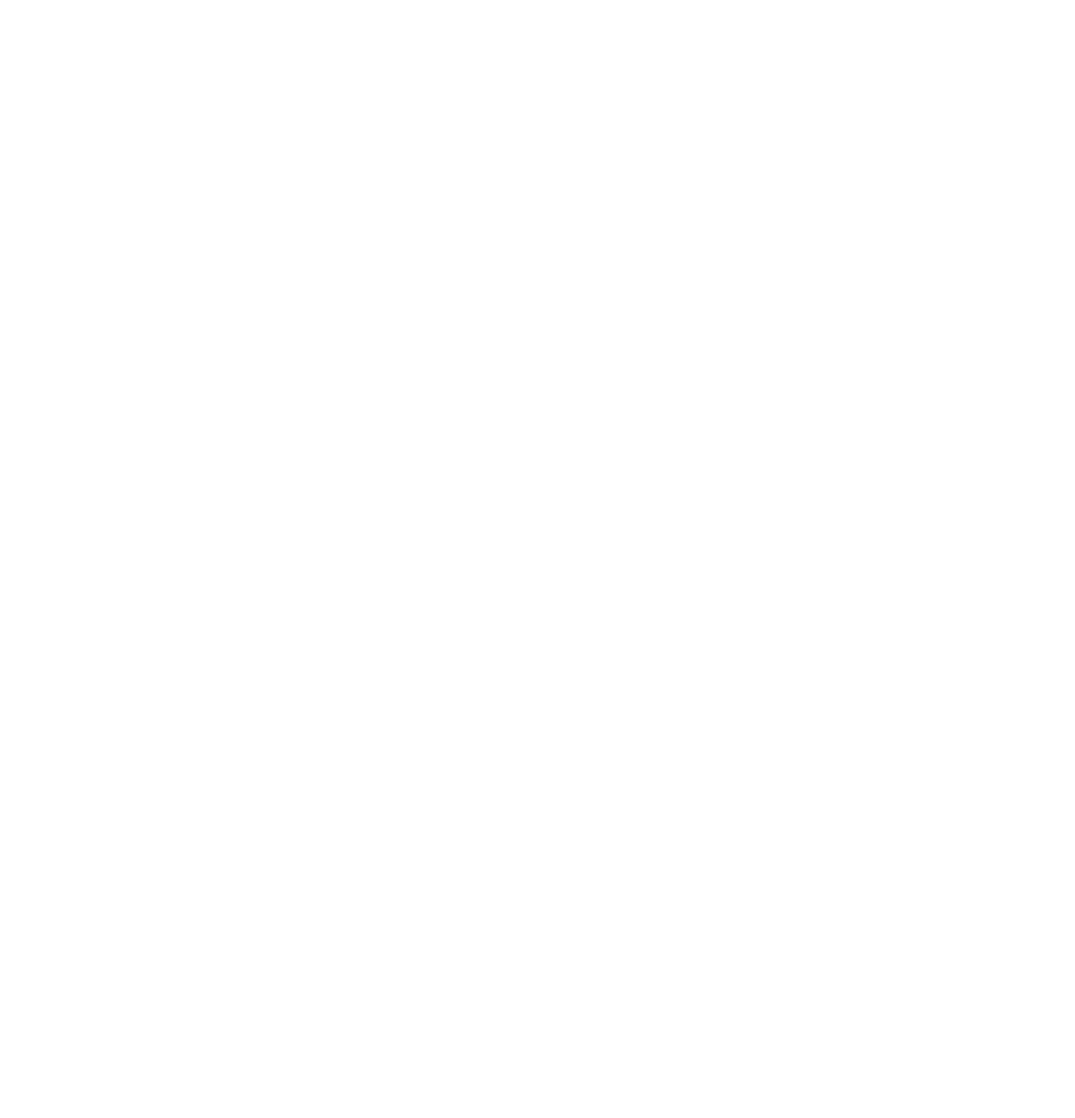
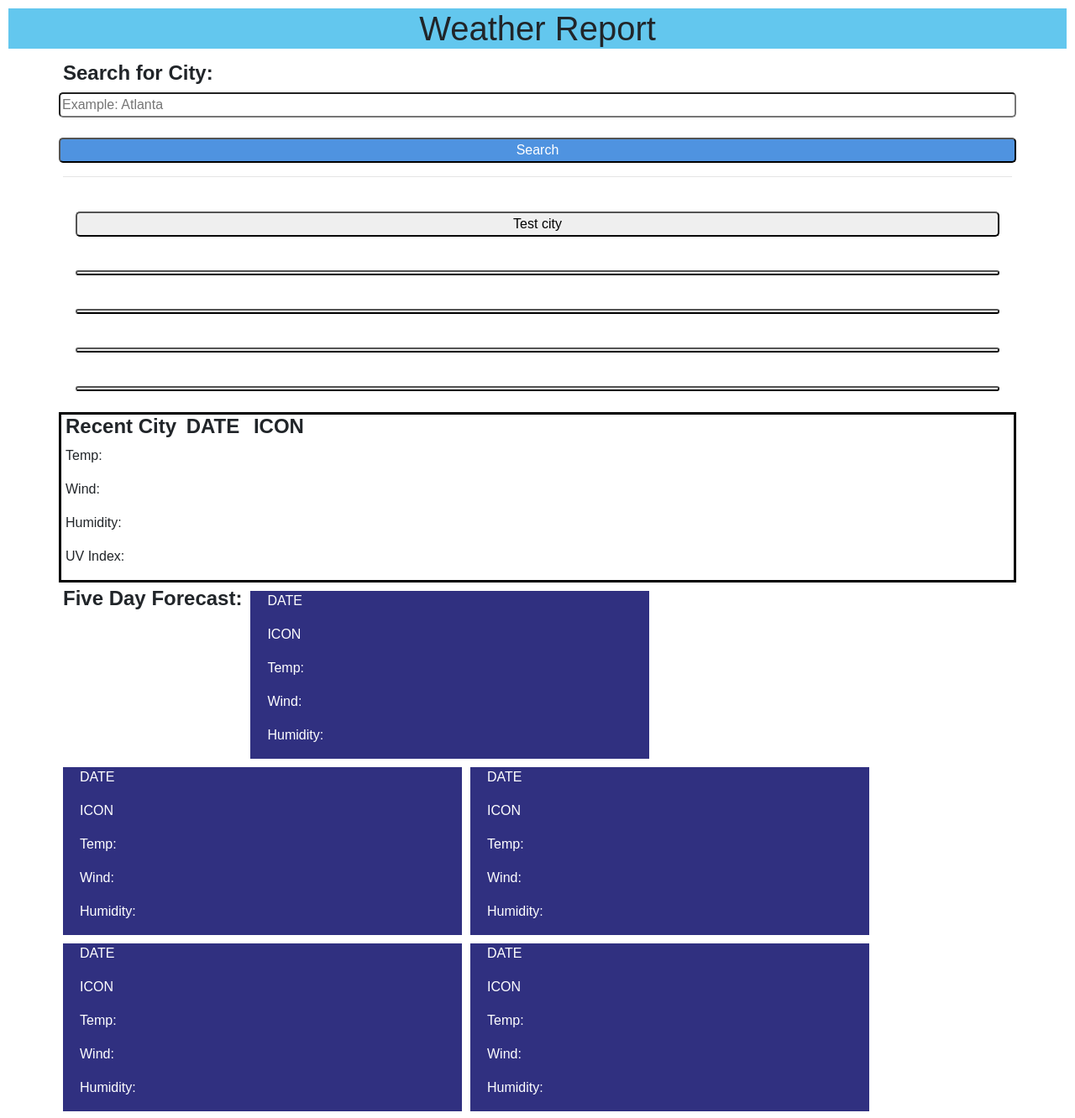
Before and after one commit to ericaLorraineMitchell/ssAPI-weather-dashboard, a plain HTML site: page index.html in a window 1280 px wide. Shown: the whole page at 84% size. Before the commit the page ends 800 px from the top, so only its background shows below. Drawn offline with nearby package versions, Linux system fonts and the light colour scheme.

Commit message:
html & css build

```diff
--- a/assets/css/style.css
+++ b/assets/css/style.css
@@ -0,0 +1,52 @@
+* {
+  font-family: "Arial", "Helvetica", "sans-serif";
+  margin: 5px;
+}
+
+h4 {
+  font-weight: bold;
+}
+
+.header {
+  text-align: center;
+  margin-bottom: 15px;
+  background-color: rgb(99, 199, 238);
+}
+
+.user-input {
+  border-radius: 5px;
+}
+.search-btn {
+  border-radius: 5px;
+  background-color: rgb(79, 147, 224);
+  color: white;
+}
+
+.container-fluid {
+  display: flex;
+  /* display: inline-flex; */
+}
+
+.row {
+  flex-flow: column wrap;
+}
+
+.recent-btn {
+  min-width: fit-content;
+  margin: 20px;
+  /* justify-content: space-between; */
+  border-radius: 5px;
+}
+
+.today-results {
+  border: solid 3px black;
+}
+
+.five-results {
+  flex-direction: row;
+}
+
+.day {
+  background-color: rgb(48, 48, 128);
+  color: white;
+}
--- a/assets/js/script.js
+++ b/assets/js/script.js
@@ -16,7 +16,7 @@
 //RECENT SEARCH BUTTONS
 //FUNCTION ADD SEARCH TO RESULTS
 //PARAMETER IN SEARCH TERM
-//1. ADD BUTTON WITH DATA ATTR TO STORE SEARCH TERM
+//1. ADD TO BUTTON WITH DATA ATTR TO STORE SEARCH TERM
 
 //FUNCTION EVENT CLICK RECENT RESULTS
 //1.READ DATA ATTR
--- a/index.html
+++ b/index.html
@@ -1,24 +1,100 @@
 <!DOCTYPE html>
 <html lang="en">
   <head>
-    <meta charset="UTF-8">
-    <meta http-equiv="X-UA-Compatible" content="IE=edge">
-    <meta name="viewport" content="width=device-width, initial-scale=1.0">
+    <meta charset="UTF-8" />
+    <meta http-equiv="X-UA-Compatible" content="IE=edge" />
+    <meta name="viewport" content="width=device-width, initial-scale=1.0" />
     <title>Weather Dashboard</title>
-    <link rel="stylesheet" href="./assets/css/style.css">
+    <link
+      rel="stylesheet"
+      href="https://stackpath.bootstrapcdn.com/bootstrap/4.3.1/css/bootstrap.min.css"
+    />
+    <link rel="stylesheet" href="./assets/css/style.css" />
   </head>
   <body>
-
     <!-- HEADER -->
+    <header class="header">
+      <h1>Weather Report</h1>
+    </header>
 
     <!-- SEARCH FORM AND BUTTON-->
+    <div class="container">
+      <div class="row search-section" id="search-section">
+        <h4>Search for City:</h4>
+        <input
+          type="text"
+          class="user-input"
+          id="user-input"
+          placeholder="Example: Atlanta"
+        />
+        <br />
+        <button class="search-btn" id="search-btn">Search</button>
+        <hr />
+      </div>
 
       <!-- RECENT SEARCH -->
+      <div class="row recent-section">
+        <button class="recent-btn" id="recent1">Test city</button>
+        <button class="recent-btn" id="recent2"></button>
+        <button class="recent-btn" id="recent3"></button>
+        <button class="recent-btn" id="recent4"></button>
+        <button class="recent-btn" id="recent5"></button>
+      </div>
 
       <!-- TODAY RESULTS -->
+      <div class="row today-results" id="today-results">
+        <h4 class="today-city" id="today-city">
+          Recent City
+          <span class="date" id="date">DATE</span>
+          <span class="weather-icon" id="weather-icon">ICON</span>
+        </h4>
+        <p class="temp" id="temp">Temp:</p>
+        <p class="wind" id="wind">Wind:</p>
+        <p class="humidity" id="humidity">Humidity:</p>
+        <p class="index" id="index">UV Index:</p>
+      </div>
 
       <!-- 5-DAY RESULT COLUMNS -->
-
+      <div class="row five-results" id="five-results">
+        <h4 class="today-city" id="today-city">Five Day Forecast:</h4>
+        <div class="day col-5" id="day1">
+          <p class="date" id="date">DATE</p>
+          <p class="weather-icon" id="weather-icon">ICON</p>
+          <p class="temp" id="temp">Temp:</p>
+          <p class="wind" id="wind">Wind:</p>
+          <p class="humidity" id="humidity">Humidity:</p>
+        </div>
+        <div class="day col-5" id="day2">
+          <p class="date" id="date">DATE</p>
+          <p class="weather-icon" id="weather-icon">ICON</p>
+          <p class="temp" id="temp">Temp:</p>
+          <p class="wind" id="wind">Wind:</p>
+          <p class="humidity" id="humidity">Humidity:</p>
+        </div>
+        <div class="day col-5" id="day3">
+          <p class="date" id="date">DATE</p>
+          <p class="weather-icon" id="weather-icon">ICON</p>
+          <p class="temp" id="temp">Temp:</p>
+          <p class="wind" id="wind">Wind:</p>
+          <p class="humidity" id="humidity">Humidity:</p>
+        </div>
+        <div class="day col-5" id="day4">
+          <p class="date" id="date">DATE</p>
+          <p class="weather-icon" id="weather-icon">ICON</p>
+          <p class="temp" id="temp">Temp:</p>
+          <p class="wind" id="wind">Wind:</p>
+          <p class="humidity" id="humidity">Humidity:</p>
+        </div>
+        <div class="day col-5" id="day5">
+          <p class="date" id="date">DATE</p>
+          <p class="weather-icon" id="weather-icon">ICON</p>
+          <p class="temp" id="temp">Temp:</p>
+          <p class="wind" id="wind">Wind:</p>
+          <p class="humidity" id="humidity">Humidity:</p>
+        </div>
+      </div>
+    </div>
   </body>
+  <script src="https://cdnjs.cloudflare.com/ajax/libs/jquery/3.2.1/jquery.min.js"></script>
   <script type="text/javascript" src="./assets/js/script.js"></script>
 </html>
```
Lines whose indentation alone changed are shown as unchanged.
